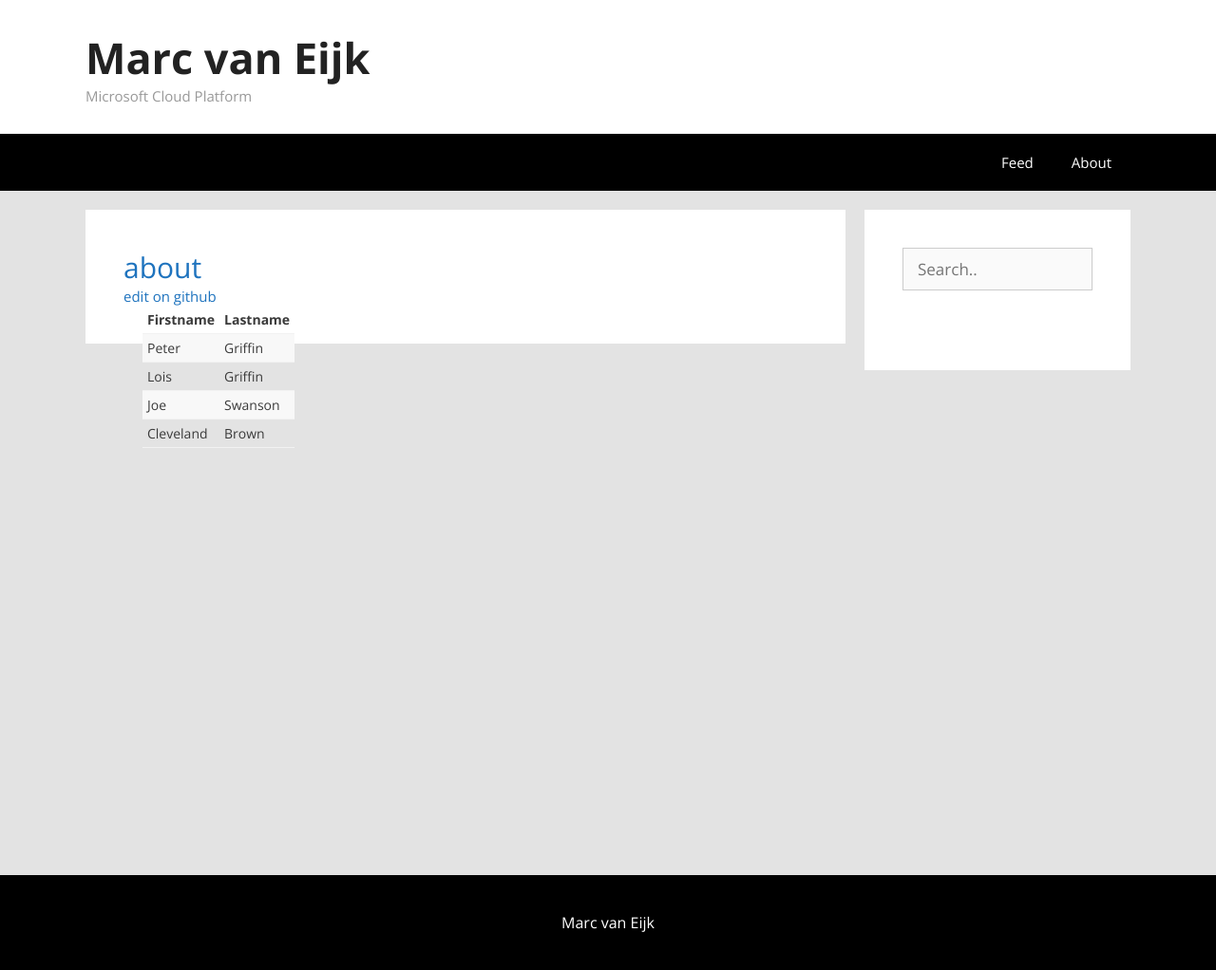
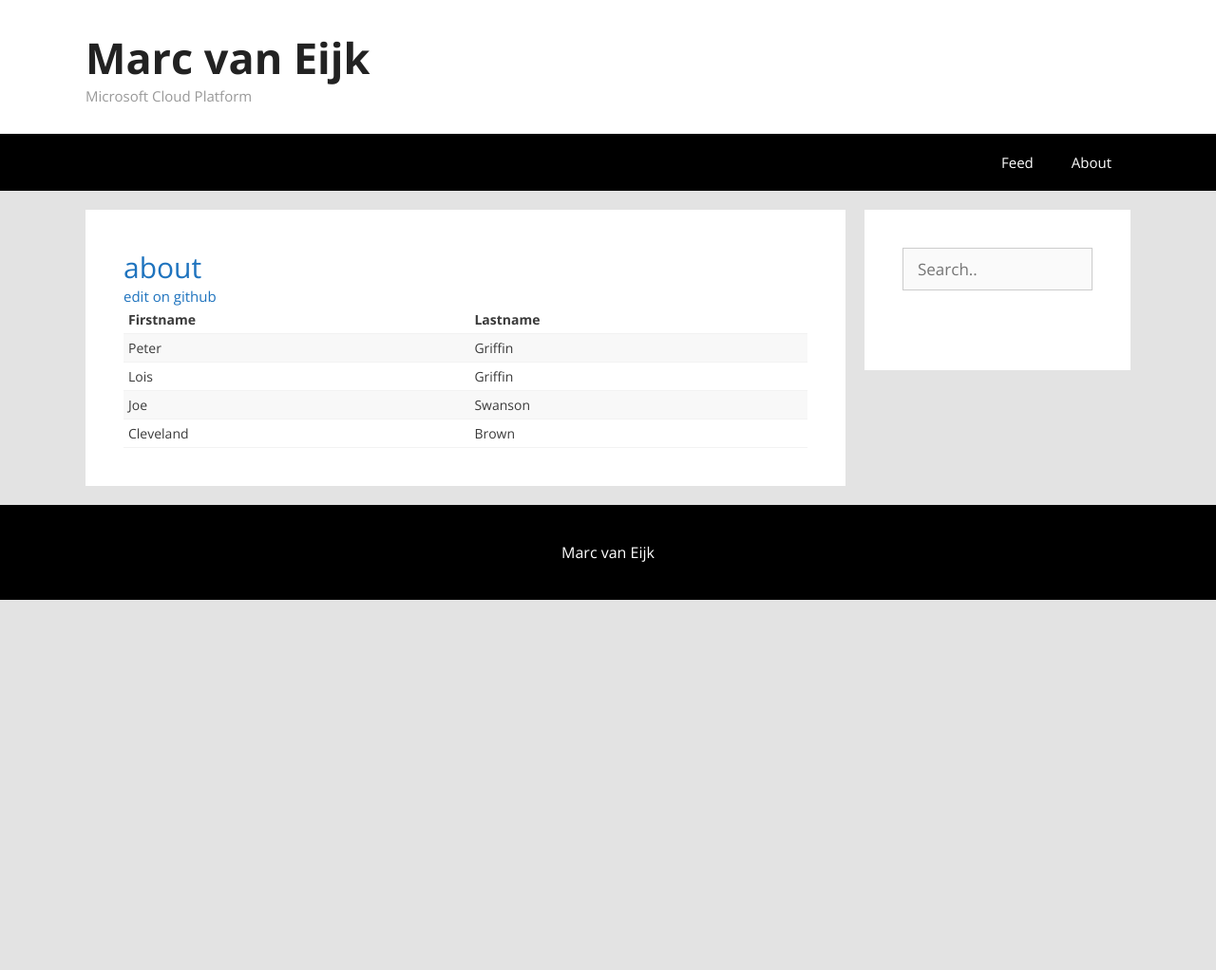
Before and after one commit to marcvaneijk/marcvaneijk.old, a Jekyll site: the page built from about.html, in a window 1280 px wide. Shown: the whole page at 95% size. Built offline with Jekyll 4.4.1, drawn with Linux system fonts in a browser that asks for light colours; nearby versions of some CDN libraries; after the commit the page ends 900 px from its top, so only the background shows below that.

Commit message:
Update content.css

```diff
--- a/css/content.css
+++ b/css/content.css
@@ -122,36 +122,3 @@ li.widgetSearchUl {
 }
 
 /* about */
-
-.photoWrapper {
-  background-color: #1e73be;
-  float: left;
-  height: 600px;
-}
-
-.photo {
-  padding-top: 50px;
-  padding-bottom : 80px;
-}
-
-.about {
-  padding-left: 20px;
-  float: left;
-  height: 600px;
-}
-
-.aboutTitle {
-  font-size: 30px;
-  color: #1e73be;
-  font-weight: 300;
-  height: 50px;
-}
-
-.aboutDescription {
-  background-color: grey;
-  height: 200px;
-}
-
-.clear {
-  clear: both;
-}
```
